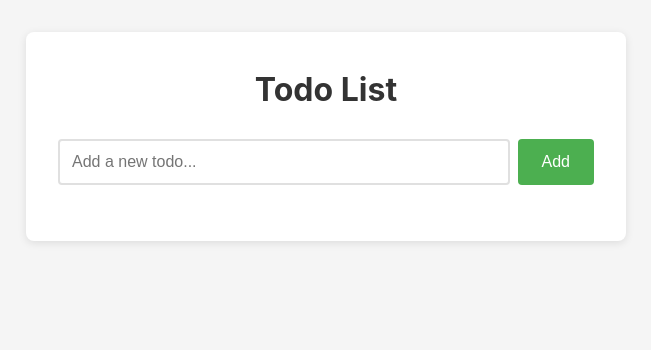
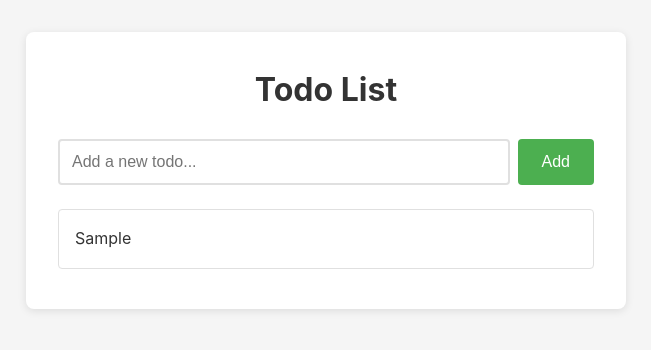
Before and after one commit to fernandoalvarezfp/simple-todo-list, a React (Vite) app: page / in a window 1280 px wide. Both pictures are taken after typing "Sample" into the empty fields and a click on the button "Add". Shown: the top 350 px of the page, without its empty margins (314-965 px from the left). Built offline with nearby package versions, Linux system fonts and the light colour scheme.

Commit message:
feat: implement todo list display

```diff
--- a/src/App.jsx
+++ b/src/App.jsx
@@ -1,5 +1,6 @@
 import { useState } from "react";
 import TodoForm from "./components/TodoForm";
+import TodoList from "./components/TodoList";
 import "./App.css";
 
 function App() {
@@ -18,6 +19,7 @@
     <div className="app">
       <h1>Todo List</h1>
       <TodoForm onAddTodo={addTodo} />
+      <TodoList todos={todos} />
     </div>
   );
 }
--- a/src/components/TodoItem.css
+++ b/src/components/TodoItem.css
@@ -1 +1,19 @@
-/* TodoItem styles */
+.todo-item {
+  display: flex;
+  align-items: center;
+  padding: 1rem;
+  background-color: #fff;
+  border: 1px solid #e0e0e0;
+  border-radius: 4px;
+  margin-bottom: 0.5rem;
+  transition: box-shadow 0.2s;
+}
+
+.todo-item:hover {
+  box-shadow: 0 2px 4px rgba(0, 0, 0, 0.1);
+}
+
+.todo-text {
+  flex: 1;
+  color: #333;
+}
--- a/src/components/TodoItem.jsx
+++ b/src/components/TodoItem.jsx
@@ -1,7 +1,11 @@
 import "./TodoItem.css";
 
-function TodoItem() {
-  return <div>TodoItem</div>;
+function TodoItem({ todo }) {
+  return (
+    <li className="todo-item">
+      <span className="todo-text">{todo.text}</span>
+    </li>
+  );
 }
 
 export default TodoItem;
--- a/src/components/TodoList.css
+++ b/src/components/TodoList.css
@@ -1 +1,10 @@
-/* TodoList styles */
+.todo-list {
+  list-style: none;
+}
+
+.empty-message {
+  text-align: center;
+  color: #999;
+  font-style: italic;
+  margin-top: 2rem;
+}
--- a/src/components/TodoList.jsx
+++ b/src/components/TodoList.jsx
@@ -1,7 +1,18 @@
+import TodoItem from "./TodoItem";
 import "./TodoList.css";
 
-function TodoList() {
-  return <div>TodoList</div>;
+function TodoList({ todos }) {
+  if (todos.length === 0) {
+    return <p className="empty-message">No todos yet. Add one to get started!</p>;
+  }
+
+  return (
+    <ul className="todo-list">
+      {todos.map((todo) => (
+        <TodoItem key={todo.id} todo={todo} />
+      ))}
+    </ul>
+  );
 }
 
 export default TodoList;
```
